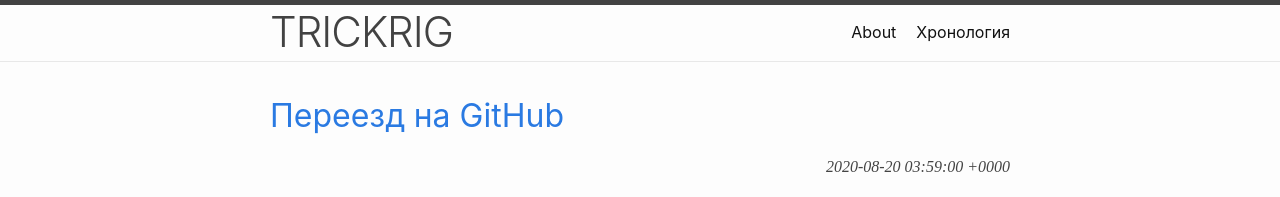
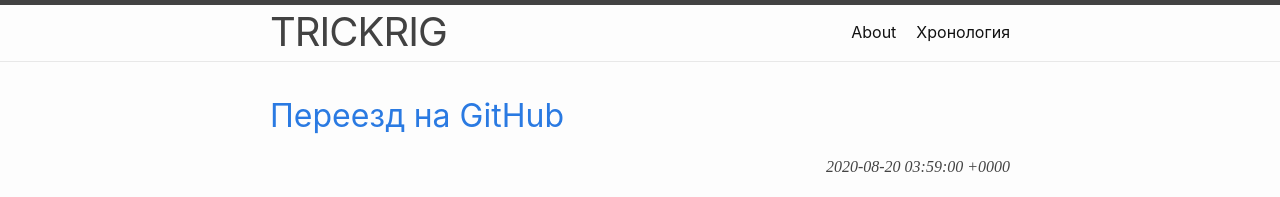
Before and after one commit to bigov/bigov.github.io, a Jekyll site: the page built from index.html, in a window 1280 px wide. Shown: the top 197 px of the page. Built offline with Jekyll 4.4.1, drawn with Linux system fonts in a browser that asks for light colours; the list of posts is cut into pages by our own code.

Commit message:
Update _layout.scss

```diff
--- a/_sass/minima/_layout.scss
+++ b/_sass/minima/_layout.scss
@@ -11,8 +11,8 @@
 }
 
 .site-title {
-  @include relative-font-size(2.625);
-  font-weight: 300;
+  @include relative-font-size(2.5);
+  //font-weight: 300;
   line-height: $base-line-height * $base-font-size * 2.25;
   letter-spacing: -1px;
   margin-bottom: 0;
```
